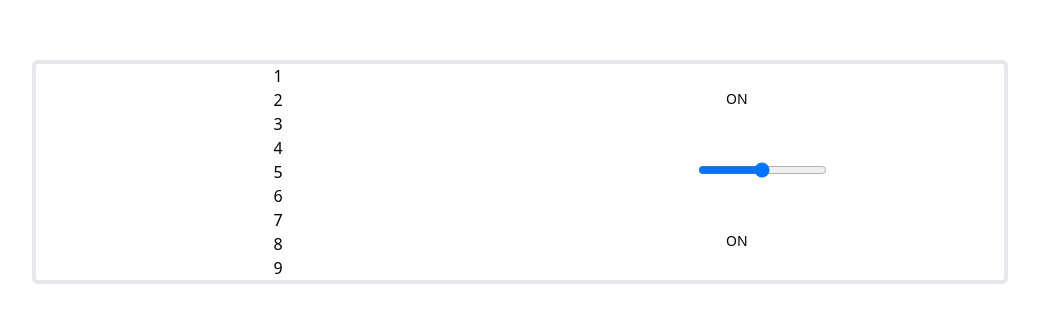
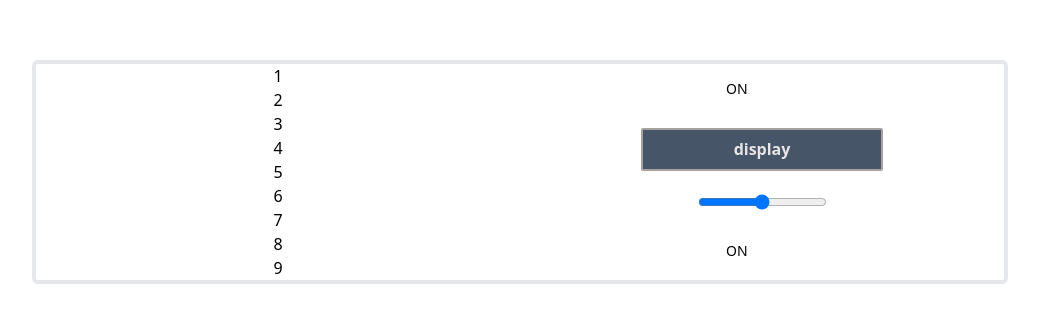
Before and after one commit to Alvintol/drum-machine, a React (Create React App) app: page / in a window 1280 px wide. Shown: the part 228-550 px from the top of the page, without its empty margins (120-1159 px from the left). Built offline with nearby package versions, Linux system fonts and the light colour scheme.

Commit message:
imports Display component to App

```diff
--- a/src/App.js
+++ b/src/App.js
@@ -1,6 +1,6 @@
 import './css/main.css';
 import ButtonContainer from './components/ButtonContainer';
-
+import Display from './components/Display';
 
 const App = () => {
 
@@ -17,7 +17,7 @@ const App = () => {
             </div>
           </div>
         </div>
-
+          <Display />
           <div id='slider'>
             <input
               min='0'
```
